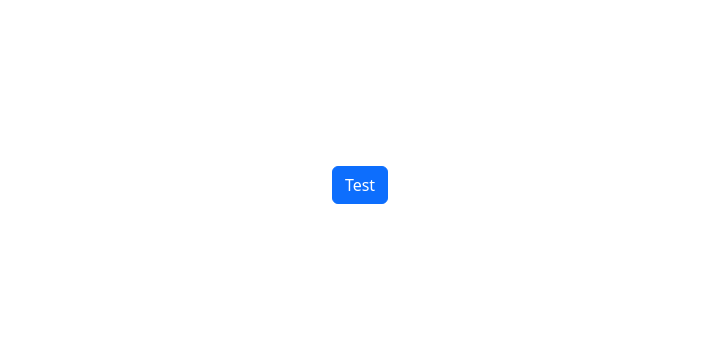
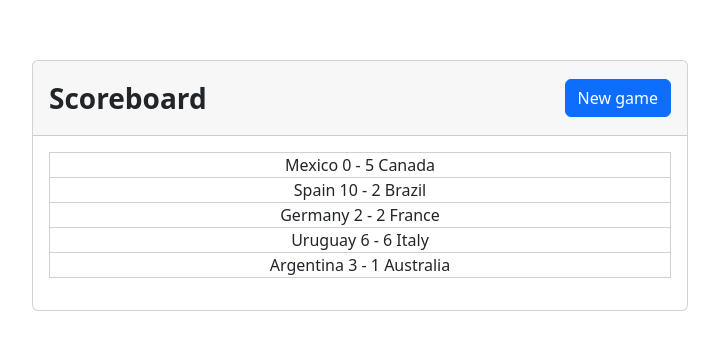
Before and after one commit to kuzznicki/scoreboard, a React (Vite) app: page / in a window 1280 px wide. Shown: the part 215-564 px from the top of the page, without its empty margins (280-999 px from the left). Built offline with nearby package versions, Linux system fonts and the light colour scheme.

Commit message:
add simple Scoreboard component

```diff
--- a/src/components/App.tsx
+++ b/src/components/App.tsx
@@ -1,11 +1,24 @@
-import { Button } from 'react-bootstrap';
+import { useState } from 'react';
+import { v4 as uuid } from 'uuid';
+import Scoreboard from '@/components/Scoreboard';
+import { Game, Team } from '@/types';
 import 'bootstrap/dist/css/bootstrap.min.css';
-import '@/styles/App.scss';
+import '@/styles/components/App.scss';
+
+const initialGames: Game[] = [
+    { id: uuid(), homeTeam: Team.Mexico, awayTeam: Team.Canada, homeScore: 0, awayScore: 5 },
+    { id: uuid(), homeTeam: Team.Spain, awayTeam: Team.Brazil, homeScore: 10, awayScore: 2 },
+    { id: uuid(), homeTeam: Team.Germany, awayTeam: Team.France, homeScore: 2, awayScore: 2 },
+    { id: uuid(), homeTeam: Team.Uruguay, awayTeam: Team.Italy, homeScore: 6, awayScore: 6 },
+    { id: uuid(), homeTeam: Team.Argentina, awayTeam: Team.Australia, homeScore: 3, awayScore: 1 }
+];
 
 function App() {
+    const [games, setGames] = useState(initialGames);
+
     return (
         <div className="App">
-            <Button variant="primary">Test</Button>
+            <Scoreboard games={games}/>
         </div>
     )
 }
--- /dev/null
+++ b/src/components/Scoreboard.tsx
@@ -0,0 +1,30 @@
+import { Button, Card } from 'react-bootstrap';
+import { Game } from "@/types";
+import '@/styles/components/Scoreboard.scss'
+
+type Props = {
+    games: Game[];
+};
+
+export default function Scoreboard({ games }: Props) {
+    return (
+        <Card className="scoreboard">
+            <Card.Header className="header">
+                <span className="title">Scoreboard</span>
+                <Button variant="primary" onClick={() => {}}>
+                    New game
+                </Button>
+            </Card.Header>
+
+            <Card.Body>
+                <ul className="games">
+                    {games.map((game) => (
+                        <li key={game.id}>
+                            {game.homeTeam} {game.homeScore} - {game.awayScore} {game.awayTeam}
+                        </li>
+                    ))}
+                </ul>
+            </Card.Body>
+        </Card>
+    );
+}
--- a/src/styles/App.scss
+++ b/src/styles/components/App.scss
@@ -1,5 +1,6 @@
 #root {
-  max-width: 1280px;
+  width: 100%;
+  max-width: 720px;
   margin: 0 auto;
   padding: 2rem;
   text-align: center;
--- /dev/null
+++ b/src/styles/components/Scoreboard.scss
@@ -0,0 +1,33 @@
+div.scoreboard {
+    padding: 0;
+    width: 100%;
+
+    .header {
+        display: flex;
+        align-items: center;
+        justify-content: space-between;
+        padding: 1rem;
+
+        span.title {
+            font-size: 1.75rem;
+            font-weight: bold;
+        }
+    }
+
+    ul.games {
+        padding: 0;
+        border: 1px solid #d1d1d1;
+
+        li {
+            list-style: none;
+            border-color: #d1d1d1;
+            border-style: solid;
+            border-width: 0;
+            border-bottom-width: 1px;
+
+            &:last-child {
+                border-bottom-width: 0;
+            }
+        }
+    }
+}
--- /dev/null
+++ b/src/types.ts
@@ -0,0 +1,57 @@
+export enum Team {
+    Argentina = 'Argentina',
+    England = 'England',
+    France = 'France',
+    Brazil = 'Brazil',
+    Germany = 'Germany',
+    Italy = 'Italy',
+    Belgium = 'Belgium',
+    Spain = 'Spain',
+    Portugal = 'Portugal',
+    Netherlands = 'Netherlands',
+    Uruguay = 'Uruguay',
+    Ghana = 'Ghana',
+    Poland = 'Poland',
+    Iran = 'Iran',
+    Croatia = 'Croatia',
+    Serbia = 'Serbia',
+    CzechRepublic = 'Czech Republic',
+    Mexico = 'Mexico',
+    Senegal = 'Senegal',
+    KoreaRepublic = 'Korea Republic',
+    Morocco = 'Morocco',
+    Austria = 'Austria',
+    Wales = 'Wales',
+    Norway = 'Norway',
+    Sweden = 'Sweden',
+    Denmark = 'Denmark',
+    Switzerland = 'Switzerland',
+    UnitedStates = 'United States',
+    Ukraine = 'Ukraine',
+    Canada = 'Canada',
+    Japan = 'Japan',
+    Ecuador = 'Ecuador',
+    Cameroon = 'Cameroon',
+    Scotland = 'Scotland',
+    CostaRica = 'Costa Rica',
+    Hungary = 'Hungary',
+    Qatar = 'Qatar',
+    Tunisia = 'Tunisia',
+    Australia = 'Australia',
+    SaudiArabia = 'Saudi Arabia',
+    Romania = 'Romania',
+    Finland = 'Finland',
+    NewZealand = 'New Zealand',
+    RepublicOfIreland = 'Republic of Ireland',
+    Iceland = 'Iceland',
+    ChinaPR = 'China PR',
+    NorthernIreland = 'Northern Ireland',
+};
+
+export type Game = {
+    id: string;
+    homeTeam: Team;
+    awayTeam: Team;
+    homeScore: number;
+    awayScore: number;
+};
```
